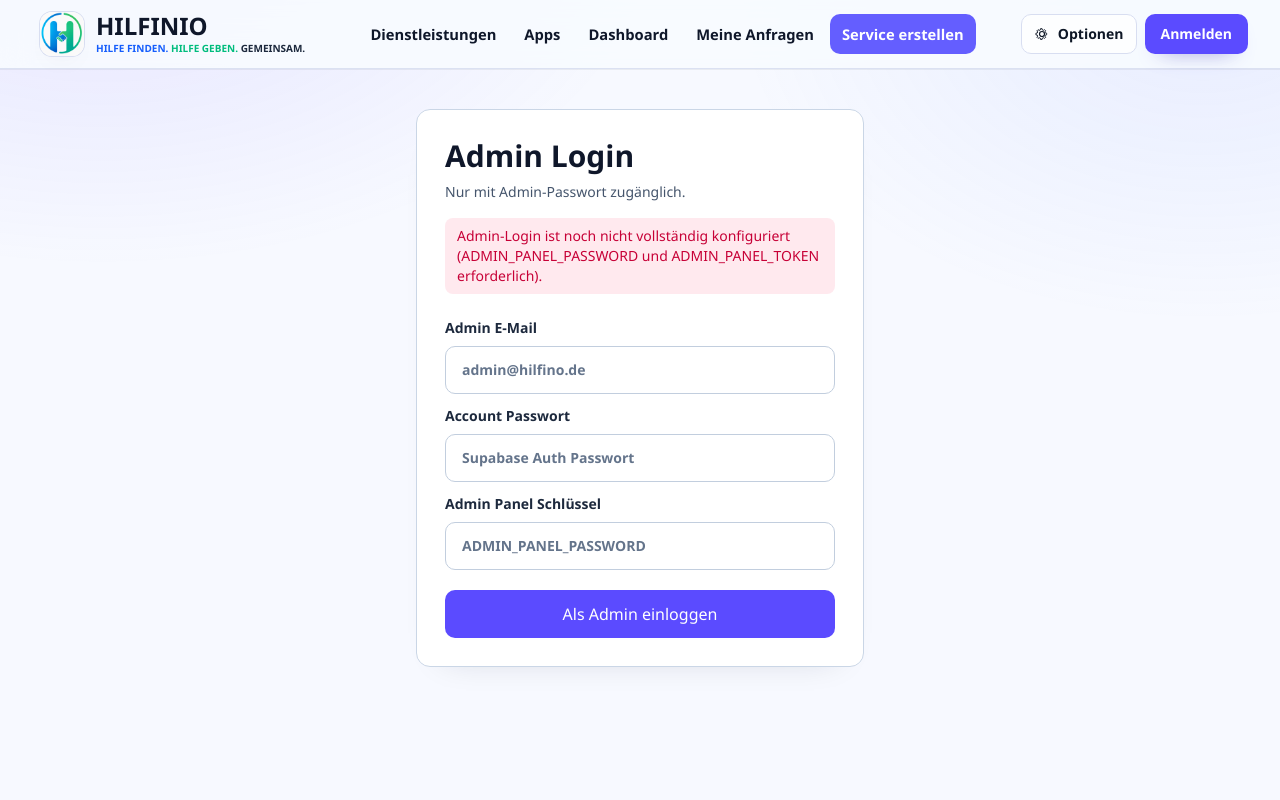
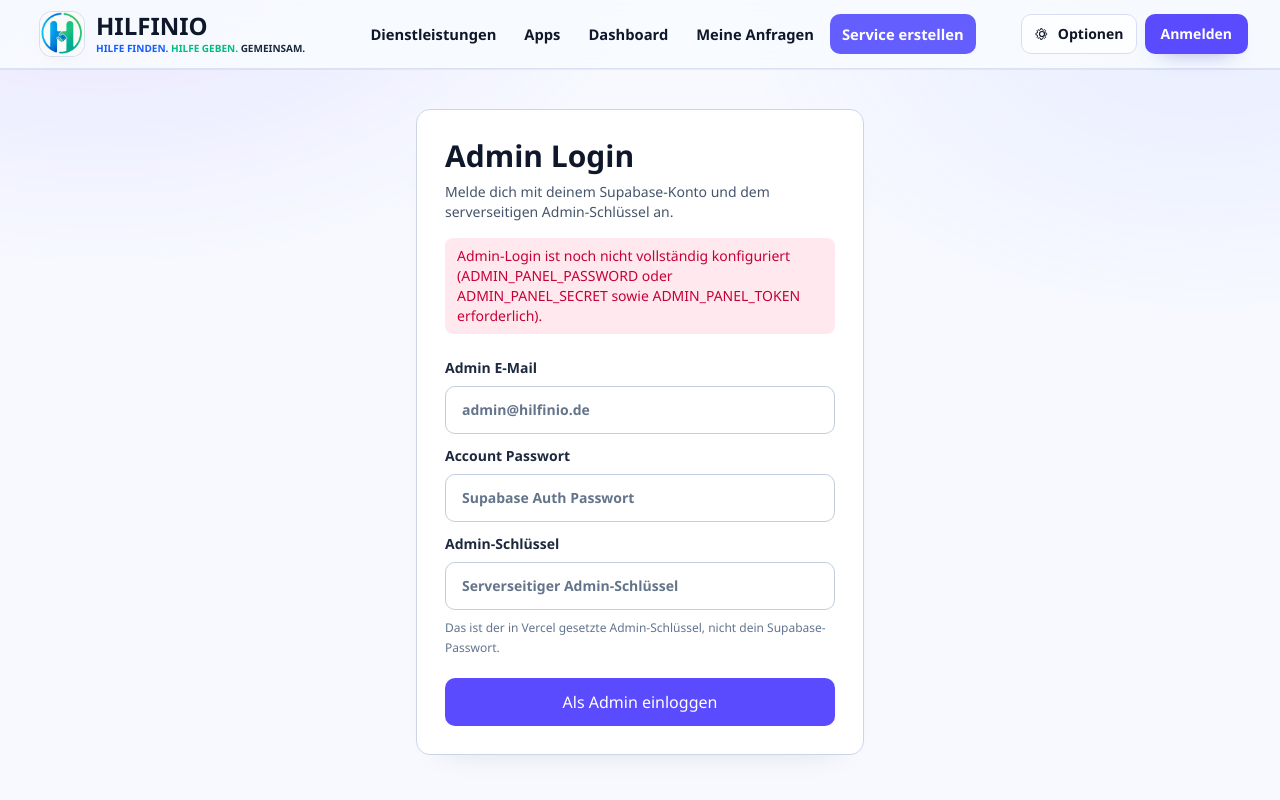
Before and after one commit to AXDXMdev/service-platform, a Next.js app: page /admin/login in a window 1280 px wide. Shown: the top 800 px of the page. Built offline with nearby package versions, Linux system fonts and the light colour scheme; no server answers; the database is empty.

Commit message:
Fix admin login role gate

```diff
--- a/app/admin/login/page.tsx
+++ b/app/admin/login/page.tsx
@@ -115,7 +115,13 @@ export default function AdminLoginPage() {
       setLoading(false)
       await fetch("/admin/session", { method: "DELETE", credentials: "same-origin" })
       await supabase.auth.signOut()
-      setMessage(await readApiErrorMessage(roleResponse))
+      const roleMessage =
+        roleResponse.status === 401
+          ? "Die Supabase-Session konnte für den Rollencheck nicht gelesen werden. Bitte erneut anmelden."
+          : roleResponse.status === 503
+            ? "Der Admin-Rollencheck ist serverseitig nicht vollständig konfiguriert. Bitte Supabase-ENV prüfen."
+            : await readApiErrorMessage(roleResponse)
+      setMessage(roleMessage)
       return
     }
 
@@ -125,7 +131,7 @@ export default function AdminLoginPage() {
       setLoading(false)
       await fetch("/admin/session", { method: "DELETE", credentials: "same-origin" })
       await supabase.auth.signOut()
-      setMessage("Kein Admin-Profil gefunden (profiles). Zugriff verweigert.")
+      setMessage("Für dieses Konto ist keine Admin-/Moderator-Rolle in Supabase hinterlegt.")
       return
     }
 
@@ -133,7 +139,7 @@ export default function AdminLoginPage() {
       setLoading(false)
       await fetch("/admin/session", { method: "DELETE", credentials: "same-origin" })
       await supabase.auth.signOut()
-      setMessage("Kein Admin-/Moderator-Profil. Zugriff verweigert.")
+      setMessage("Dieses Konto ist angemeldet, aber nicht als Admin oder Moderator freigeschaltet.")
       return
     }
 
@@ -148,7 +154,7 @@ export default function AdminLoginPage() {
         <section className="card-surface rounded-[14px] p-7">
           <h1 className="text-3xl font-semibold">Admin Login</h1>
           <p className="mt-2 text-sm text-slate-600 dark:text-slate-300">
-            Nur mit Admin-Passwort zugänglich.
+            Melde dich mit deinem Supabase-Konto und dem serverseitigen Admin-Schlüssel an.
           </p>
 
           {message && (
@@ -164,7 +170,7 @@ export default function AdminLoginPage() {
               value={email}
               onChange={(event) => setEmail(event.target.value)}
               className="field-input mt-2 min-h-12 w-full rounded-[10px] px-4"
-              placeholder="admin@hilfino.de"
+              placeholder="admin@hilfinio.de"
               autoComplete="email"
             />
           </label>
@@ -182,15 +188,18 @@ export default function AdminLoginPage() {
           </label>
 
           <label className="mt-3 block text-sm font-semibold text-slate-800 dark:text-slate-200">
-            Admin Panel Schlüssel
+            Admin-Schlüssel
             <input
               type="password"
               value={adminKey}
               onChange={(event) => setAdminKey(event.target.value)}
               className="field-input mt-2 min-h-12 w-full rounded-[10px] px-4"
-              placeholder="ADMIN_PANEL_PASSWORD"
+              placeholder="Serverseitiger Admin-Schlüssel"
               autoComplete="off"
             />
+            <span className="mt-2 block text-xs font-normal leading-5 text-slate-500 dark:text-slate-400">
+              Das ist der in Vercel gesetzte Admin-Schlüssel, nicht dein Supabase-Passwort.
+            </span>
           </label>
 
           <button
--- a/app/admin/session/route.ts
+++ b/app/admin/session/route.ts
@@ -15,7 +15,7 @@ export async function GET() {
     return apiError(
       503,
       "configuration_error",
-      "Admin-Login ist noch nicht vollständig konfiguriert (ADMIN_PANEL_PASSWORD und ADMIN_PANEL_TOKEN erforderlich)."
+      "Admin-Login ist noch nicht vollständig konfiguriert (ADMIN_PANEL_PASSWORD oder ADMIN_PANEL_SECRET sowie ADMIN_PANEL_TOKEN erforderlich)."
     )
   }
 
@@ -40,7 +40,7 @@ export async function POST(request: Request) {
   }
 
   if (!isAdminConfigured()) {
-    return apiError(503, "configuration_error", "ADMIN_PANEL_PASSWORD oder ADMIN_PANEL_TOKEN fehlt.")
+    return apiError(503, "configuration_error", "ADMIN_PANEL_PASSWORD/ADMIN_PANEL_SECRET oder ADMIN_PANEL_TOKEN fehlt.")
   }
 
   const password = getAdminPassword()
--- a/app/api/health/route.ts
+++ b/app/api/health/route.ts
@@ -15,7 +15,8 @@ function buildHealthSnapshot() {
     checkEnv("NEXT_PUBLIC_SUPABASE_URL"),
     checkEnv("NEXT_PUBLIC_SUPABASE_ANON_KEY"),
     checkEnv("SUPABASE_SERVICE_ROLE_KEY"),
-    checkEnv("ADMIN_PANEL_PASSWORD"),
+    checkEnv("ADMIN_PANEL_PASSWORD", false),
+    checkEnv("ADMIN_PANEL_SECRET", false),
     checkEnv("ADMIN_PANEL_TOKEN"),
     checkEnv("NEXT_PUBLIC_SITE_URL", false),
   ]
--- a/lib/adminSession.ts
+++ b/lib/adminSession.ts
@@ -4,7 +4,8 @@ import { getServerEnv } from "@/lib/env"
 export const ADMIN_COOKIE = "taskora_admin_session"
 
 export function getAdminPassword() {
-  return getServerEnv().ADMIN_PANEL_PASSWORD ?? ""
+  const env = getServerEnv()
+  return env.ADMIN_PANEL_PASSWORD ?? env.ADMIN_PANEL_SECRET ?? ""
 }
 
 export function getAdminToken() {
--- a/lib/env.ts
+++ b/lib/env.ts
@@ -18,6 +18,7 @@ const publicEnvSchema = z.object({
 
 const serverEnvSchema = publicEnvSchema.extend({
   SUPABASE_SERVICE_ROLE_KEY: z.string().trim().optional().or(z.literal("")).transform((value) => value || null),
+  ADMIN_PANEL_SECRET: z.string().trim().optional().or(z.literal("")).transform((value) => value || null),
   ADMIN_PANEL_PASSWORD: z.string().trim().optional().or(z.literal("")).transform((value) => value || null),
   ADMIN_PANEL_TOKEN: z.string().trim().optional().or(z.literal("")).transform((value) => value || null),
   UPSTASH_REDIS_REST_URL: optionalUrl,
@@ -50,11 +51,12 @@ export function getProductionReadinessIssues() {
   if (!env.NEXT_PUBLIC_SUPABASE_URL) issues.push("NEXT_PUBLIC_SUPABASE_URL fehlt.")
   if (!env.NEXT_PUBLIC_SUPABASE_ANON_KEY) issues.push("NEXT_PUBLIC_SUPABASE_ANON_KEY fehlt.")
   if (!env.SUPABASE_SERVICE_ROLE_KEY) issues.push("SUPABASE_SERVICE_ROLE_KEY fehlt.")
-  if (!env.ADMIN_PANEL_PASSWORD) issues.push("ADMIN_PANEL_PASSWORD fehlt.")
+  const adminPassword = env.ADMIN_PANEL_PASSWORD ?? env.ADMIN_PANEL_SECRET
+  if (!adminPassword) issues.push("ADMIN_PANEL_PASSWORD oder ADMIN_PANEL_SECRET fehlt.")
   if (!env.ADMIN_PANEL_TOKEN) issues.push("ADMIN_PANEL_TOKEN fehlt.")
 
-  if (env.ADMIN_PANEL_PASSWORD && env.ADMIN_PANEL_PASSWORD.length < 16) {
-    issues.push("ADMIN_PANEL_PASSWORD sollte mindestens 16 Zeichen lang sein.")
+  if (adminPassword && adminPassword.length < 16) {
+    issues.push("ADMIN_PANEL_PASSWORD/ADMIN_PANEL_SECRET sollte mindestens 16 Zeichen lang sein.")
   }
 
   if (env.ADMIN_PANEL_TOKEN && env.ADMIN_PANEL_TOKEN.length < 32) {
--- a/proxy.ts
+++ b/proxy.ts
@@ -93,7 +93,8 @@ export function proxy(request: NextRequest) {
   if (
     !isAdminPath ||
     pathname.startsWith("/admin/login") ||
-    pathname.startsWith("/admin/session")
+    pathname.startsWith("/admin/session") ||
+    pathname.startsWith("/admin/role")
   ) {
     return withCsp(request, undefined, cspMode)
   }
```
Also changed, not shown: 2 other files (tests, documents, lock files or other folders).
